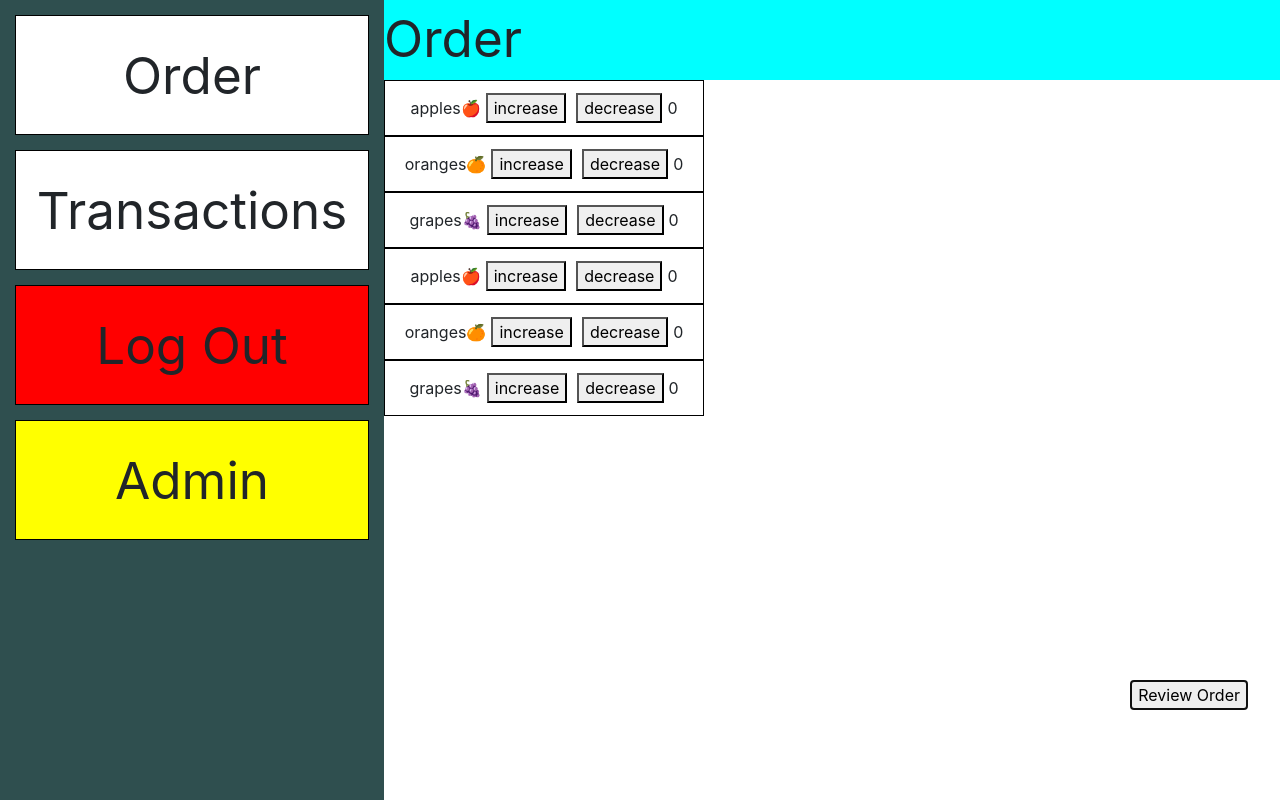
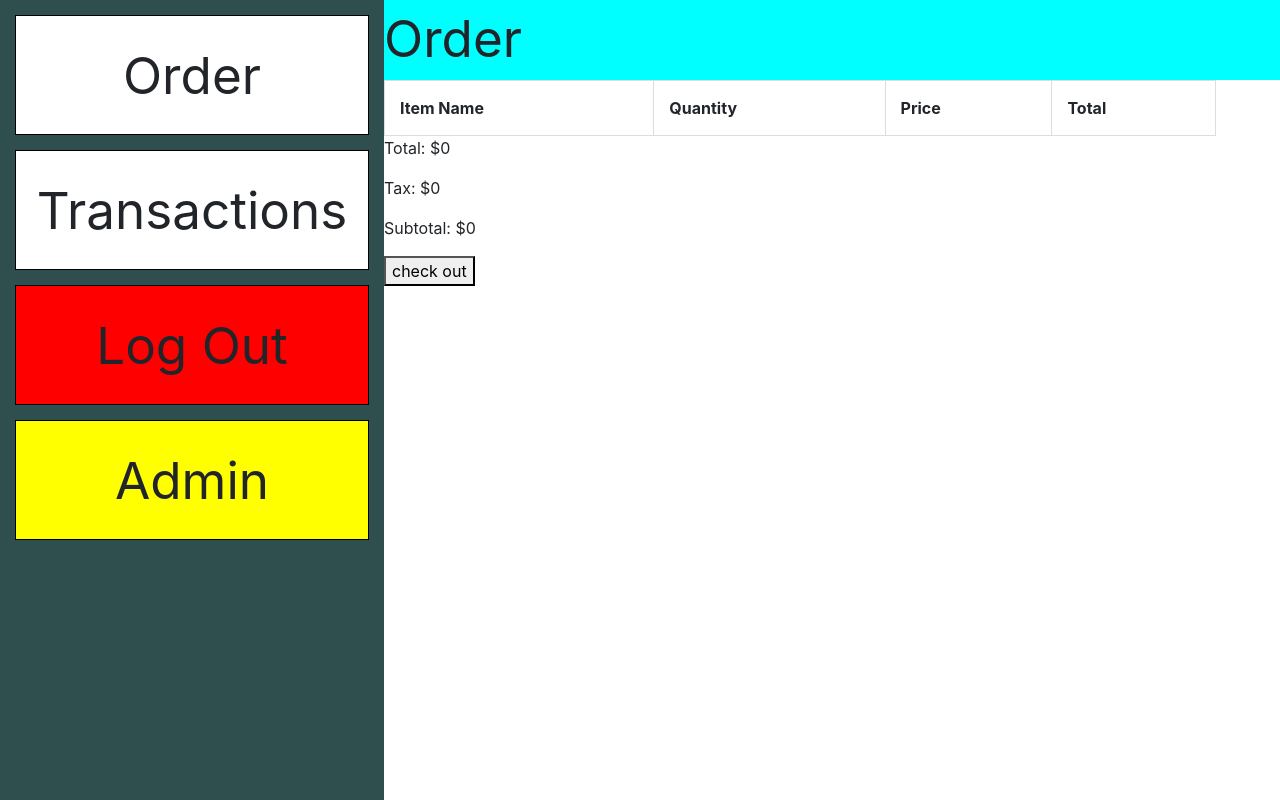
Before and after one commit to agutierrez0/stunning-octopus, a React (Create React App) app in the folder csharp_react.Web/ClientApp/: page /platform in a window 1280 px wide. Both pictures are taken after a click on the button "Review Order". Built offline with nearby package versions, Linux system fonts and the light colour scheme.

Commit message:
more additions to order.js

```diff
--- a/csharp_react.Web/ClientApp/src/components/css/order.css
+++ b/csharp_react.Web/ClientApp/src/components/css/order.css
@@ -27,3 +27,17 @@
     align-items: center;
     border: solid black 1px;
 }
+
+table, td, th {
+    border: 1px solid #ddd;
+    text-align: left;
+  }
+
+  table {
+    border-collapse: collapse;
+    width: 100%;
+  }
+
+  th, td {
+    padding: 15px;
+}
--- a/csharp_react.Web/ClientApp/src/components/css/transactions.css
+++ b/csharp_react.Web/ClientApp/src/components/css/transactions.css
@@ -1,3 +1,13 @@
-.transactions-container {
+table, td, th {
+    border: 1px solid #ddd;
+    text-align: left;
+}
 
+table {
+    border-collapse: collapse;
+    width: 100%;
 }
+
+th, td {
+    padding: 15px;
+}
--- a/csharp_react.Web/ClientApp/src/components/order.js
+++ b/csharp_react.Web/ClientApp/src/components/order.js
@@ -1,9 +1,15 @@
-import React, { useEffect, useState } from 'react';
+import React, { useEffect, useState, useTransition } from 'react';
 import './css/order.css';
 
 export default function Order() {
     const [items, setItems] = useState([]);
     const [currentOrder, setCurrentOrder] = useState({});
+    const [isCheckout, setIsCheckout] = useState(0);
+    const [orderList, setOrderList] = useState([]);
+
+    const [total, setTotal] = useState(0)
+    const [tax, setTax] = useState(0)
+    const [subTotal, setSubTotal] = useState(0)
 
     function handleSelection(index, isIncrease) {
         if (index in currentOrder) {
@@ -31,22 +37,108 @@ export default function Order() {
         }
     }
 
+    function handleGoCheckout() {
+        const someList = []
+        console.log(currentOrder)
+        var totalAmount = 0
+        for (const key in currentOrder) {
+            console.log(key)
+            const entity = {name: items[key].name, value : currentOrder[key], total : currentOrder[key] * items[key].price, price: items[key].price}
+            someList.push(entity)
+            totalAmount = totalAmount + entity.total
+        }
+
+        var taxAmount = Math.round((totalAmount * 0.0875) * 100) / 100
+        setTotal(totalAmount)
+        setTax(taxAmount)
+        setSubTotal(totalAmount + taxAmount)
+
+        console.log(someList)
+        setOrderList(someList)
+        setIsCheckout(true)
+    }
+
+    function handleCheckout() {
+        const employeeId = sessionStorage.getItem('employeeId')
+        const datetimeNow = new Date().toISOString()
+
+        /*
+        fetch("/api/transactions", {
+            method: 'POST',
+            headers: {
+                'Accept': 'application/json',
+                'Content-Type': 'application/json'
+            },
+            body: JSON.stringify(item)
+        })
+        .then(res => {
+            if (res.status === 200) {
+                sessionStorage.setItem('employeeId', finalId)
+                window.location.href = "/platform"
+            } else {
+                setEnteredId([])
+                setEnteredPasscode([])
+                alert('invalid passcode and/or password')
+                setLoading(false)
+            }
+        })
+        */
+    }
+
     useEffect(() => {
-        setItems([{name: 'apples', emoji: '🍎'}, {name: 'oranges', emoji: '🍊'}, {name: 'grapes', emoji: '🍇'}])
+        setItems([{name: 'apples', emoji: '🍎', price: 2}, {name: 'oranges', emoji: '🍊', price: 1}, {name: 'grapes', emoji: '🍇', price: 4}])
+
+        /*
+        fetch("/api/items", {
+            method: 'GET',
+            headers: {
+                'Accept': 'application/json',
+                'Content-Type': 'application/json'
+            }
+        })
+        .then(res => res.json())
+        .then(data => {
+            setItems(data)
+        })
+         */
     }, [])
 
     return (<div className="order-container">
         <div className="order-title">
                 Order
         </div>
+        {isCheckout ? <div>
+            <table>
+                <thead>
+                    <tr>
+                        <th>Item Name</th>
+                        <th>Quantity</th>
+                        <th>Price</th>
+                        <th>Total</th>
+                    </tr>
+                </thead>
+
+                {orderList.map(ob =>
+                    <tr>
+                        <td>{ob.name}</td>
+                        <td>{ob.value}</td>
+                        <td>{ob.price}</td>
+                        <td>{ob.total}</td>
+                    </tr>
+                )}
+            </table>
+
+            <div>
+                <p>Total: ${total}</p>
+                <p>Tax: ${tax}</p>
+                <p>Subtotal: ${subTotal}</p>
+
+
+                <button onClick={handleCheckout}>check out</button>
+            </div>
+        </div> :
+        <div>
             <div className="order-items">
-        {items.map((item, i) => <div className="order-item">
-            {item.name}
-            {item.emoji}
-            <button onClick={() => handleSelection(i, true)} style={{margin: '5px'}}>increase</button>
-            <button onClick={() => handleSelection(i, false)} style={{margin: '5px'}}>decrease</button>
-            {getCurrentCount(i)}
-        </div>)}
                 {items.map((item, i) => <div className="order-item">
                     {item.name}
                     {item.emoji}
@@ -58,11 +150,11 @@ export default function Order() {
             <div className="order-buttons">
                 <div style={{display:'flex', justifyContent:'flex-end'}}>
                     <div style={{display:'flex', flexDirection:'column'}}>
-            <button>Review Order</button>
-            {/*<button>Restart Order</button>*/}
-            </div>
-
+                    <button onClick={handleGoCheckout}>Review Order</button>
                     </div>
                 </div>
+            </div>
+        </div>
+        }
 </div>)
 }
```
Lines whose indentation alone changed are shown as unchanged.
